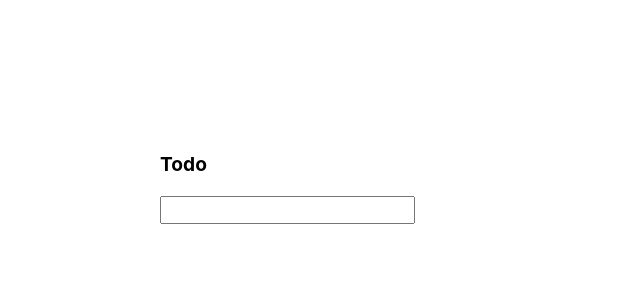
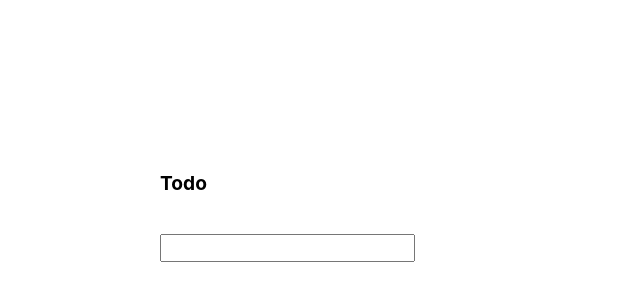
Before and after one commit to bugdriver/todo-react, a React (Create React App) app: page / in a window 1280 px wide. Shown: the part 8-308 px from the top of the page, without its empty margins (0-640 px from the left). Built offline with nearby package versions, Linux system fonts and the light colour scheme.

Commit message:
added delete todo button in title

```diff
--- /dev/null
+++ b/src/components/deleteButton.js
@@ -0,0 +1,11 @@
+import React from 'react';
+
+const DeleteButton = (props) => {
+  return (
+    <span className={props.className} onClick={props.onClick}>
+      X
+    </span>
+  );
+};
+
+export default DeleteButton;
--- a/src/components/task.js
+++ b/src/components/task.js
@@ -1,16 +1,18 @@
 import React from 'react';
 import '../task.css';
+import DeleteButton from './deleteButton';
 
-const Task = function(props) {
+const Task = (props) => {
   const { id, content, status } = props.task;
   return (
     <div className={`taskContainer ${status}`}>
       <div className="taskIcon"></div>
       <div className="taskContent">
         <p onClick={() => props.onClick(id)}>{content}</p>
-        <span className="deleteTaskBtn" onClick={() => props.onDelete(id)}>
-          X
-        </span>
+        <DeleteButton
+          className="deleteTaskBtn"
+          onClick={() => props.onDelete(id)}
+        />
       </div>
     </div>
   );
--- a/src/components/todo.js
+++ b/src/components/todo.js
@@ -13,6 +13,7 @@ class Todo extends React.Component {
     this.toggleTaskStatus = this.toggleTaskStatus.bind(this);
     this.updateTitle = this.updateTitle.bind(this);
     this.deleteTask = this.deleteTask.bind(this);
+    this.deleteTodo = this.deleteTodo.bind(this);
   }
 
   toggleTaskStatus(taskId) {
@@ -48,10 +49,20 @@ class Todo extends React.Component {
     this.setState((prevState) => ({ ...prevState, title }));
   }
 
+  deleteTodo() {
+    this.setState({ title: 'Todo', tasks: [] });
+  }
+
   render() {
     return (
       <div style={{ margin: '10em', width: '20%' }}>
-        <TodoTitle value={this.state.title} onChange={this.updateTitle} />
+        <div>
+          <TodoTitle
+            value={this.state.title}
+            onChange={this.updateTitle}
+            deleteTodo={this.deleteTodo}
+          />
+        </div>
         <TaskList
           tasks={this.state.tasks}
           onClick={this.toggleTaskStatus}
--- a/src/components/todoTitle.js
+++ b/src/components/todoTitle.js
@@ -1,5 +1,6 @@
 import React from 'react';
 import TextInput from './textInput';
+import DeleteButton from './deleteButton';
 
 class TodoTitle extends React.Component {
   constructor(props) {
@@ -29,12 +30,12 @@ class TodoTitle extends React.Component {
       );
     }
     return (
-      <div
-        className="todoTitle"
-        onClick={this.handleClick}
-        style={{ cursor: 'pointer' }}
-      >
-        {this.props.value}
+      <div className="todoTitle" style={{ cursor: 'pointer' }}>
+        <p onClick={this.handleClick}>{this.props.value}</p>
+        <DeleteButton
+          className="deleteTodoBtn"
+          onClick={() => this.props.deleteTodo()}
+        />
       </div>
     );
   }
--- a/src/task.css
+++ b/src/task.css
@@ -6,8 +6,12 @@
 }
 
 .todoTitle {
+  display: flex;
+  align-items: center;
+  justify-content: space-between;
   font-size: larger;
   font-weight: bold;
+  width: 75%;
 }
 
 .taskInput {
@@ -29,13 +33,18 @@
   width: 0.7em;
 }
 
-.deleteTaskBtn {
+.deleteTaskBtn,
+.deleteTodoBtn {
   display: none;
   color: grey;
   font-weight: bold;
 }
 
 .taskContent:hover .deleteTaskBtn {
+  display: block;
+}
+
+.todoTitle:hover .deleteTodoBtn {
   display: block;
 }
 
```
